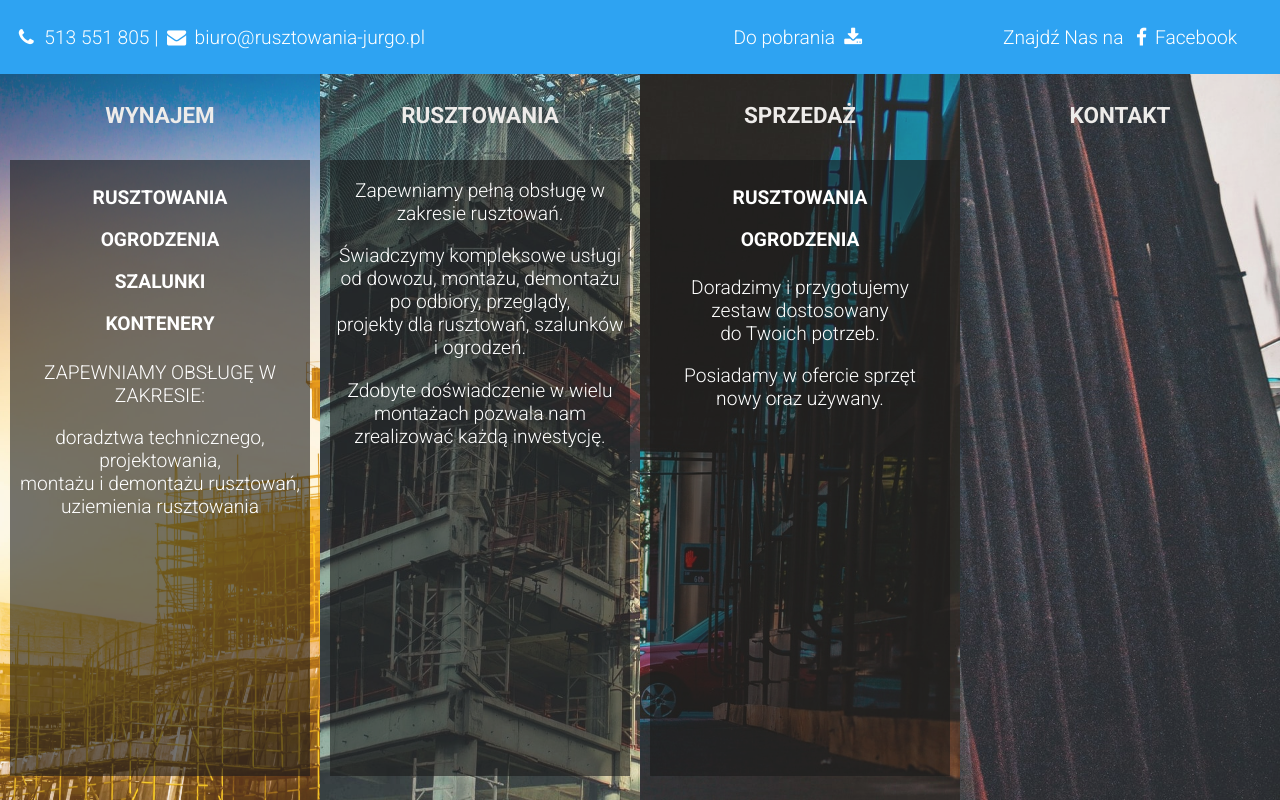
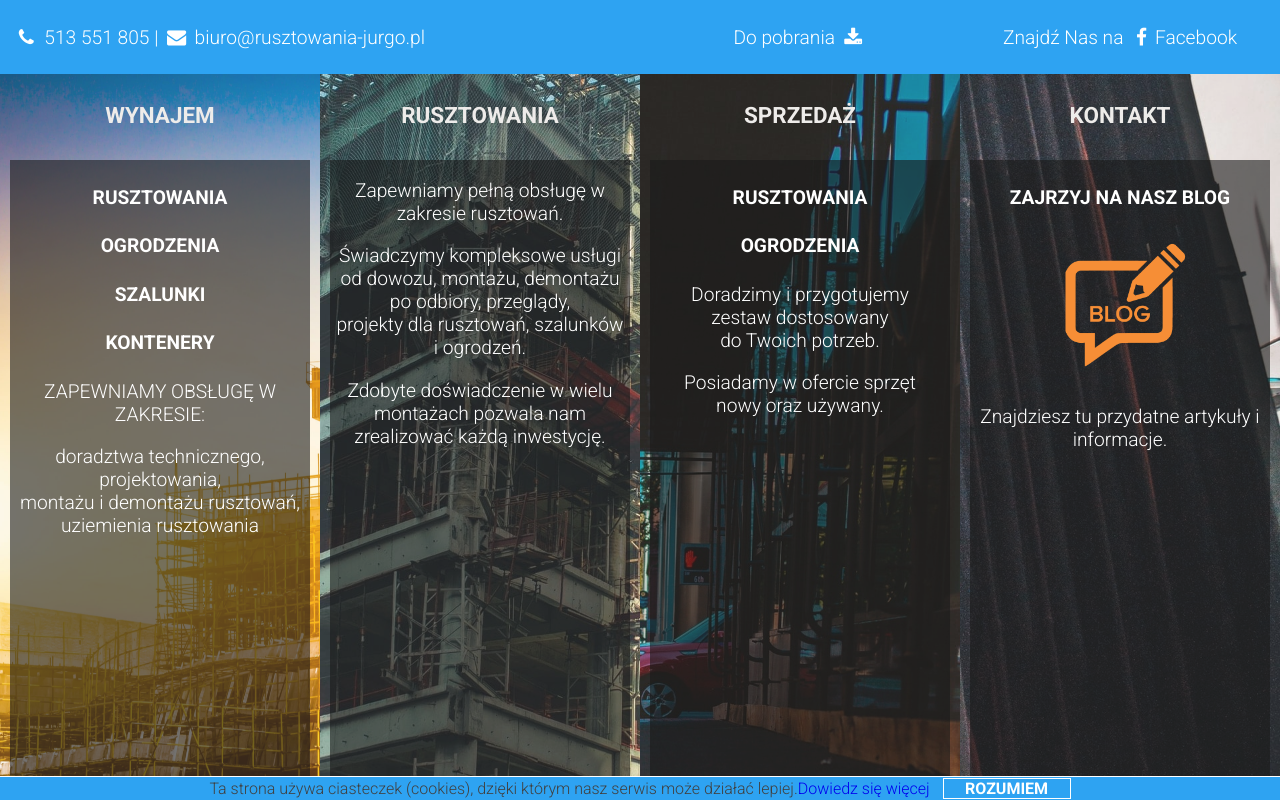
Before and after one commit to exe-it/Jurgo, a PHP site: page / in a window 1280 px wide. Run offline with PHP 8.4, Linux system fonts and the light colour scheme.

Commit message:
* Add 'BLOG' to 'KONTAKT' area * Remove 'back-button' from desktop version * Active 'prev_page' by browser button * Add cookies information * General content update

```diff
--- a/extras.js
+++ b/extras.js
@@ -1,5 +1,26 @@
 document.addEventListener("DOMContentLoaded",function()
 {
+	//--===PREV_PAGE[BROWSER_BUTTO]===--//
+
+	$(document).ready(function(){
+        window.history.pushState(null,"",window.location.href);
+        window.onpopstate=function(){
+            window.history.pushState(null,"",window.location.href='');
+        };
+    });
+
+	//--===COOKIES===--//
+
+	$('.cookie_confirm').click(function(){
+		$('.cookie').css('display','none');
+	});
+
+	//--===BLOG===--//
+
+	$('.blog').click(function(){
+		event.stopPropagation();
+	});
+
 	//--===OPEN_MENU===--//
 
 	const all_class=$('.asse, .rent, .sell, .we');
@@ -138,8 +159,6 @@ document.addEventListener("DOMContentLoaded",function()
 	function showAll()
 	{
 		$(all_class).stop().animate();
-		// $('.menu_cont').css('display','');
-		// $('.see_more').stop();
 		$('.see_more').eq(0).on('click',showFullRent);
 		$('.see_more').eq(1).on('click',showFullSpecAsse);
 		$('.see_more').eq(2).on('click',showFullSell);
--- a/index.php
+++ b/index.php
@@ -78,10 +78,10 @@ if (isset($_POST['submit']))
 		<div class="open_menu ver_flex col-12">
 			<div class="rent main_tile_res col-12">
 				<div class="quick_desc clear_down">
-					<p><h4>RUSZTOWANIA</p>
-					<p>OGRODZENIA</p>
-					<p>SZALUNKI</p>
-					<p>KONTENERY</h4></p>
+					<h4>RUSZTOWANIA</h4>
+					<h4>OGRODZENIA</h4>
+					<h4>SZALUNKI</h4>
+					<h4>KONTENERY</h4>
 					<p>ZAPEWNIAMY OBSŁUGĘ W ZAKRESIE:</p>
 					<p>doradztwa technicznego,<br />
 					projektowania,<br />
@@ -104,8 +104,8 @@ if (isset($_POST['submit']))
 			</div>
 			<div class="sell main_tile_res col-12">
 				<div class="quick_desc clear_down">
-					<p><h4>RUSZTOWANIA</p>
-					<p>OGRODZENIA</h4></p>
+					<h4>RUSZTOWANIA</h4>
+					<h4>OGRODZENIA</h4>
 					<p>Doradzimy i przygotujemy<br />
 					zestaw dostosowany<br />
 					do Twoich potrzeb.</p>
@@ -116,6 +116,13 @@ if (isset($_POST['submit']))
 				<div class="see_more clear_down">ZOBACZ WIĘCEJ</div>
 			</div>
 			<div class="we main_tile_res col-12">
+				<div class="quick_desc clear_down">
+					<div class="blog">
+						<h4>ZAJRZYJ NA NASZ BLOG</h4>
+						<a href="jurgo-blog.php" target="_blank"><img src="img/blog.png" alt="Jurgo Rusztowania BLOG" /></a>
+						<p>Znajdziesz tu przydatne artykuły i informacje.</p>
+					</div>
+				</div>
 				<div class="title_res clear_up">KONTAKT</div>
 				<div class="see_more clear_down">ZOBACZ WIĘCEJ</div>
 			</div>
@@ -124,16 +131,18 @@ if (isset($_POST['submit']))
 					<div class="l_topbar col-10">
 						<i class="icon-phone"></i> 513 551 805 | <a href="mailto:biuro@rusztowania-jurgo.pl"><i class="icon-mail-alt"></i>  biuro@rusztowania-jurgo.pl</a>
 					</div>
-					<div class="download clear_down">Do pobrania <i class="icon-download"></i></div>
-					<div class="download clear_up"><i class="icon-download"></i></div>
+					<div class="download">
+						<div class="clear_down"><a href="download.php" target="_blank">Do pobrania <i class="icon-download"></i></a></div>
+						<div class="clear_up"><a href="download.php"><i class="icon-download"></i></a></div>
+					</div>
 					<div class="r_topbar col-2">
-
 						<div class="clear_down"><a href="https://www.facebook.com/jurgo.rusztowanie/" target="_blank">Znajdź Nas na <i class="icon-facebook"></i>Facebook</a></div>
 						<div class="clear_up"><a href="https://www.facebook.com/jurgo.rusztowanie/" target="_blank"><i class="icon-facebook"></i>Facebook</a></div>
 					</div>
 				</div>
 			</div>
 		</div>
+		<div class="clear_up">
 			<div class="back-button">
 				<div class="back-button-border"></div>
 				<div class="arrow-wrap">
@@ -141,16 +150,9 @@ if (isset($_POST['submit']))
 					<div class="arrow arrow-down"></div>
 				</div>
 			</div>
-		<div class="flashbox">
-			<div class="flash_desc flash_desc_res"></div>
-			<div class="flash_gall flash_gall_res">
-				<div class="flash_pic"></div>
-				<div class="flash_pic"></div>
-				<div class="flash_pic"></div>
-				<div class="flash_pic"></div>
 		</div>
 	</div>
-	</div>
+	<header>
 		<div class="open_cont clear_down">
 			<div class="menu_cont">
 				<h3>WYNAJEM</h3>
@@ -165,6 +167,7 @@ if (isset($_POST['submit']))
 				<h3>KONTAKT</h3>
 			</div>
 		</div>
+	</header>
 	<div class="rent_desc col-12">
 		<div class="rent_tile ver_flex">
 			<div class="desc_rent_tile text_font_res">
@@ -174,12 +177,14 @@ if (isset($_POST['submit']))
 						<ul>
 							<li>Ramowe</li>
 							<li>Modułowe</li>
-							<li>Przejezdne</li><br />
+							<li>Przejezdne</li>
+						</ul>
+						<ul>
 							<li>Podwieszane</li>
 							<li>Warszawskie</li>
 						</ul>
 					</li>
-					<li><b>Ogrodzenia:</b><br />
+					<li><b>Ogrodzenia:</b>
 						<ul>
 							<li>Pełne</li>
 							<li>Ażurowe</li>
@@ -304,23 +309,15 @@ if (isset($_POST['submit']))
 					<input class="mid_font_res" type="submit" name="submit" value="WYŚLIJ">
 				</form>
 			</div>
-			<!--<div class="desc_asse_tile big_font_res">
-				<h2>INWESTYCJE</h2>
-				<div class="desc_asse_tile_inv">
-					<div class="pic_asse_tile"></div>
-					<div class="pic_asse_tile"></div>
-					<div class="pic_asse_tile"></div>
-					<div class="pic_asse_tile"></div>
-				</div>
-			</div>!-->
 		</div>
 	</div>
 	<div class="sell_desc col-12">
 		<div class="sell_tile ver_flex">
 			<div class="desc_sell_tile mid_font_res">
-				Wyposażymy Twoją budowę w rusztowania, szalunki, pomosty, kontenery budowlane, ogrodzenia i wiele innych elementów organizujących plac budowy. Możesz je u nas wynająć lub kupić.</p>
-				<p>Doświadczenie, które zdobyliśmy setkami montaży w kraju i zagranicą oraz szeroki asortyment pozwala sprostać potrzebom najbardziej wymagających klientów. Umożliwia zindywidualizowanie konfiguracji rusztowań i szalunków do każdego obiektu i zakresu robót.</p></p>
-				<p>Skontaktuj się z Nami lub odwiedź Naszą siedzibę, a przygotujemy precyzyjnie dostosowaną pod Twoje potrzeby ofertę.</p>
+				<p>Prowadzimy kompleksową sprzedaż rusztowań i ogrodzeń. Pomożemy Ci w doborze najodpowiedniejszego zestawu, wzglendem Twoich potrzeb.
+				Posiadamy w ofercie rusztowania: ramowe, modułowe i jezdne, a także ogrodzenia: pełne, ażurowe i eventowe.</p>
+				<p>Wieloletnia współpraca z licznymi producentami sprzętu budowlanego, pozwoliła nam osiągnąć atrakcyjne ceny wyjściowe.</p>
+				<p>Skontaktuj się z nami, a przedstawimy Ci wszystkie niezbędne informacje techniczne oraz ceny.</p>
 				<p style="text-align:right"><b>Zapraszamy do współpracy.<br />
 				Jurgo sp. z o.o.</b></p>
 			</div>
@@ -458,10 +455,9 @@ if (isset($_POST['submit']))
 			</div>
 		</div>
 	</div>
-	<!--<footer>
-		<div id="footer">
-			Wszystkie prawa zastrzeżone &copy; 2016-2018 | JURGO
+	<div class="cookie clear_down">
+		Ta strona używa ciasteczek (cookies), dzięki którym nasz serwis może działać lepiej. <a href="https://wszystkoociasteczkach.pl/" target="_blank">Dowiedz się więcej</a>
+		<div class="cookie_confirm"><b>ROZUMIEM</b></div>
 	</div>
-	</footer>!-->
 </body>
 </html>
--- a/style.css
+++ b/style.css
@@ -27,28 +27,9 @@ hr
 	width:100%;
 }
 
-h1
-{
-	font-weight:400;
-}
-
 h3
 {
 	width:100%;
-}
-
-h5
-{
-	font-size:18px;
-	font-weight:700;
-	margin:0;
-	padding:10px 0;
-	text-align:center;
-}
-
-ol
-{
-	list-style-type:none;
 }
 
 /*---==STICKY_MENU==---*/
@@ -115,11 +96,16 @@ ol
 .download
 {
 	flex:0 0 25%;
-	padding:2% 0;
 	text-align:center;
 }
 
-.download:hover
+.download a
+{
+	display:block;
+	padding:8% 0;
+}
+
+.download a:hover
 {
 	background-color:#4668b3;
 }
@@ -176,6 +162,40 @@ ol
 	width:94%;
 }
 
+.blog
+{
+	z-index:3000;
+}
+
+.blog a
+{
+	display:block;
+	width:100%;
+	-o-transition:transform 1s;
+	-moz-transition:transform 1s;
+	-webkit-transition:transform 1s;
+	transition:transform 1s;
+}
+
+.blog a:hover
+{
+	-o-transform:scale(0.8);
+	-ms-transform:scale(0.8);
+	-moz-transform:scale(0.8);
+	-webkit-transform:scale(0.8);
+	transform:scale(0.8);
+	-o-transition:transform 1s;
+	-moz-transition:transform 1s;
+	-webkit-transition:transform 1s;
+	transition:transform 1s;
+}
+
+.blog a img
+{
+	height:50%;
+	width:50%;
+}
+
 .see_more
 {
 	background:#2ea3f2;
@@ -212,6 +232,40 @@ ol
 	width:25%;
 }
 
+.cookie
+{
+	align-items:center;
+	background:#2ea3f2;
+	border-top:1px solid #fff;
+	display:flex;
+	height:3%;
+	justify-content:center;
+	position:absolute;
+		bottom:0;
+	text-align:center;
+	width:100%;
+}
+
+.cookie_confirm
+{
+	border:1px solid #fff;
+	color:#fff;
+	cursor:pointer;
+	flex:0 0 10%;
+	margin-left:1%;
+	text-align:center;
+}
+
+.cookie_confirm:hover
+{
+	background:#fff;
+	color:#000;
+	-o-transition:background 1s,color 1s;
+	-moz-transition:background 1s,color 1s;
+	-webkit-transition:background 1s,color 1s;
+	transition:background 1s,color 1s;
+}
+
 /*BACK BUTTON*/
 
 .back-button
@@ -243,7 +297,7 @@ ol
 .back-button-border
 {
 	animation:button-blink-anim 2s infinite ease-in-out;
-	border:#2ea3f2 1px solid;
+	border:1px solid #2ea3f2;
 	border-radius:50%;
 	height:100%;
 	width:100%;
@@ -384,6 +438,11 @@ ol
 	text-align:center;
 }
 
+.desc_rent_tile ul li
+{
+	margin-bottom:2%;
+}
+
 .desc_rent_tile ul li ul li
 {
 	display:inline;
@@ -392,29 +451,6 @@ ol
 
 .desc_rent_tile ul li ul li:before {
 	content:"• ";
-}
-
-/*ASSE DETAIL*/
-
-.desc_asse_tile
-{
-	height:100%;
-}
-
-.desc_asse_tile_inv
-{
-	align-content:flex-start;
-	display:flex;
-	flex-wrap:wrap;
-	height:100%;
-}
-
-.pic_asse_tile
-{
-	border:1px solid #999;
-	flex:0 0 31.3%;
-	height:33.3%;
-	margin:1%;
 }
 
 /*WE DETAIL*/
@@ -502,76 +538,6 @@ iframe
 	width:100%;
 }
 
-/*=========SPEC OFFERT MORE DETAIL===========*/
-
-.wrap_detail_pic_asse
-{
-	display:flex;
-	flex-wrap:wrap;
-	height:75%;
-	width:100%;
-}
-
-.detail_pic_asse
-{
-	align-self:flex-end;
-	border:1px solid #999;
-	cursor:pointer;
-	display:none;
-	flex:0 0 24%;
-	height:50%;
-	margin-right:1%;
-}
-
-.detail_pic_asse:first-child
-{
-	margin-left:0.5%;
-}
-
-.detail_pic_asse:last-child
-{
-	margin-right:0;
-}
-
-.flashbox
-{
-	background-color:rgb(0,0,0,0.8);
-	display:none;
-	height:100%;
-	position:absolute;
-		top:0;
-	width:100%;
-	z-index:1998;
-}
-
-.flash_desc
-{
-	background-color:rgb(255,255,255,0.8);
-	font-size:1.5vw;
-	height:51%;
-	margin:5% 5% 0 5%;
-	padding:2%;
-	z-index:2000;
-}
-
-.flash_gall
-{
-	background-color:rgba(255,255,255,1);
-	display:flex;
-	flex-wrap:wrap;
-	height:35%;
-	margin:0 5% 5% 5%;
-	z-index:2999;
-}
-
-.flash_pic
-{
-	cursor:pointer;
-	flex:0 0 25%;
-	height:100%;
-	z-index:3000;
-}
-
 /*--===MAIN_CONTENT===--*/
 
 [class^="container"]
@@ -579,23 +545,6 @@ iframe
 	margin:0 auto;
 	text-align:center;
 	width:80%
-}
-
-.content_b
-{
-	display:inline-block;
-	font-size:32px;
-	margin:20px 0;
-	padding:50px 10px 10px 10px;
-	vertical-align:top;
-	width:45%;
-}
-
-.content ul
-{
-	display:block;
-	padding:10px 0 0 5%;
-	text-align:left;
 }
 
 /*--===FORM===--*/
@@ -738,10 +687,6 @@ textarea:-ms-input-placeholder
 
 /*--===RESPONSIVE_GRID===--*/
 
-@media only screen and (min-width:951px){
-	.clear_up{display:none;}
-}
-
 @media only screen and (max-width:950px){
 	.col-1{width:8.33%;}
 	.col-2{width:16.66%;}
@@ -829,6 +774,7 @@ textarea:-ms-input-placeholder
 	.download
 	{
 		flex:0 0 5%;
+		padding-top:1.5%;
 	}
 	.r_topbar
 	{
@@ -861,3 +807,7 @@ textarea:-ms-input-placeholder
 		width:97%;
 	}
 }
+
+@media only screen and (min-width:951px){
+	.clear_up{display:none;}
+}
```
Also changed, not shown: img/blog.png (added). Lines whose indentation alone changed are shown as unchanged.
